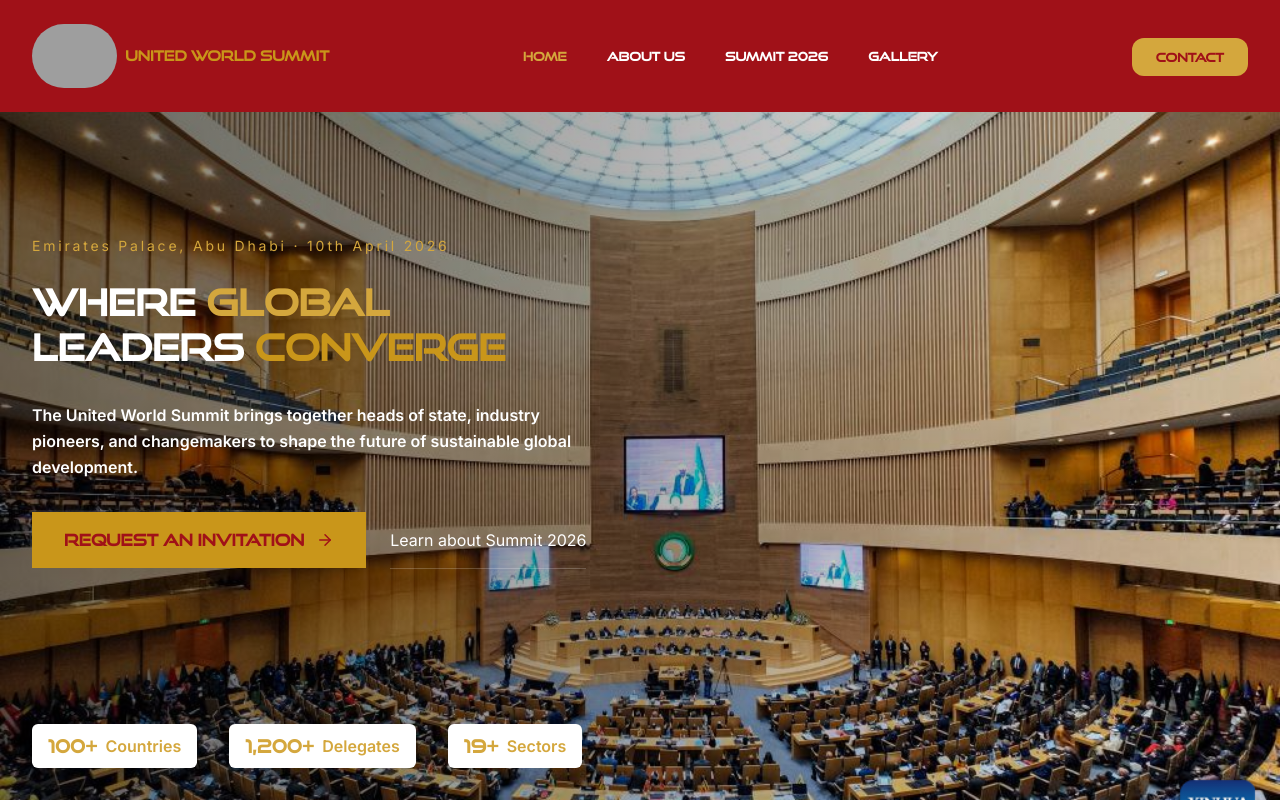
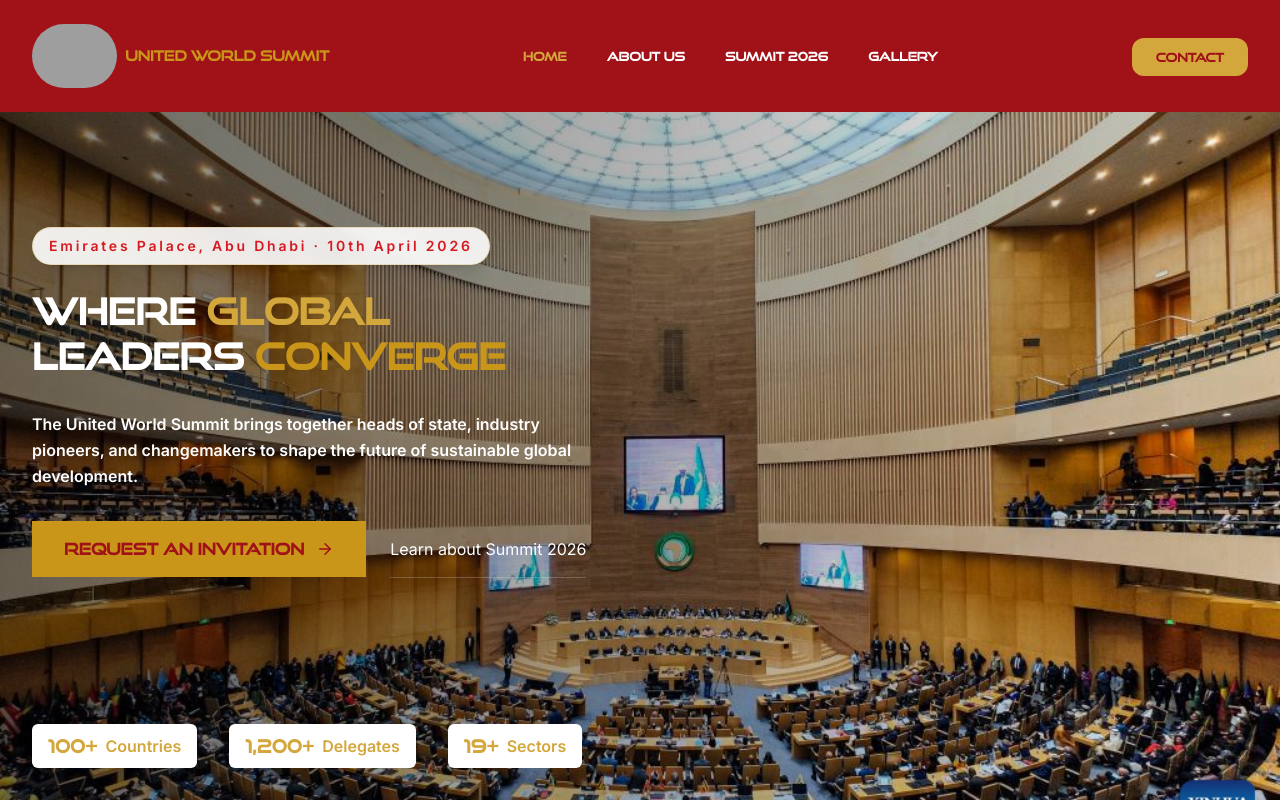
Before and after one commit to Harsh-Lad/unitedworldsummut, a Next.js app: page / in a window 1280 px wide. Shown: the top 802 px of the page. Built offline with nearby package versions, Linux system fonts and the light colour scheme; grey boxes are pictures that could not be loaded.

Commit message:
fix: location related content in hero made clear visible

```diff
--- a/src/components/sections/Hero.tsx
+++ b/src/components/sections/Hero.tsx
@@ -29,12 +29,12 @@
           <div className="flex-1 flex flex-col justify-center">
             {/* Asymmetric layout - content pushed left on desktop */}
             <div className="max-w-xl sm:max-w-2xl lg:max-w-3xl">
-              {/* Small eyebrow text - understated */}
+              {/* Small eyebrow text - enhanced visibility */}
               <motion.p
                 initial={{ opacity: 0 }}
                 animate={{ opacity: 1 }}
                 transition={{ duration: 0.8 }}
-                className="text-gold-400 text-xs md:text-sm tracking-[0.05em] sm:tracking-[0.15em] md:tracking-[0.2em] mb-6"
+                className="text-brown-800 bg-white/90 backdrop-blur-sm text-xs md:text-sm tracking-[0.05em] sm:tracking-[0.15em] md:tracking-[0.2em] mb-6 px-4 py-2 rounded-full border border-gold-400/30 shadow-lg inline-block font-semibold"
               >
                 Emirates Palace, Abu Dhabi · 10th April 2026
               </motion.p>
```
